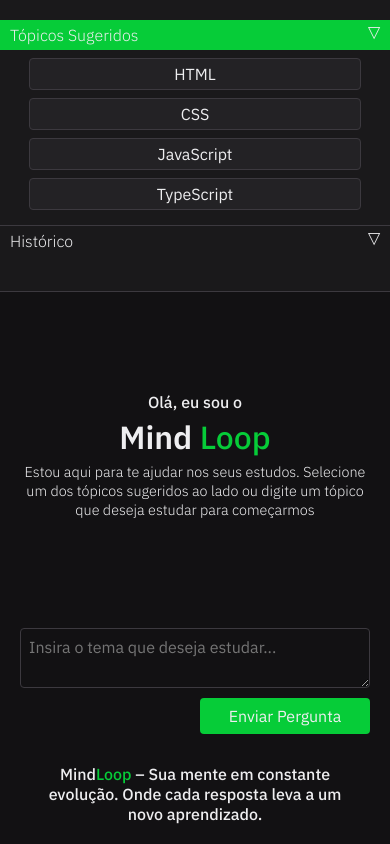
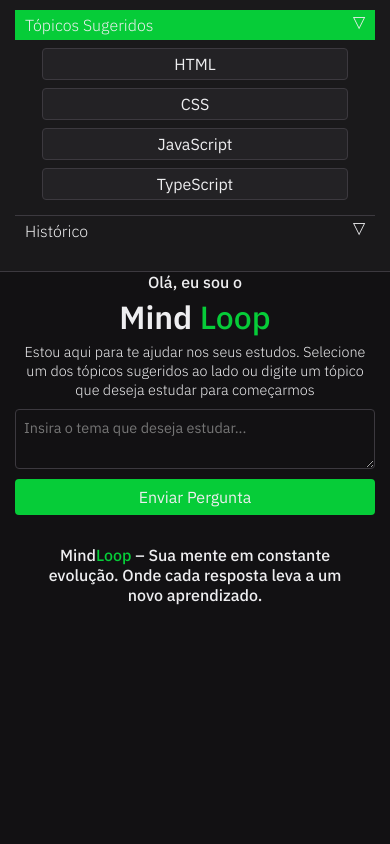
Before and after one commit to Guilherme0Ramalho/MindLoop, a React (Vite) app: page / in a window 390 px wide. Built offline with nearby package versions, Linux system fonts and the light colour scheme.

Commit message:
arrumando responsividade para mobile

```diff
--- a/src/App.tsx
+++ b/src/App.tsx
@@ -1,5 +1,5 @@
-import { useState } from "react"
-import { ItemSuggestion } from "./components/ItemSuggestion"
+import { useState } from "react";
+import { ItemSuggestion } from "./components/ItemSuggestion";
 import { getHistoric, setHistoric } from "./storage/historics";
 
 type ProgressType = 'pending' | 'started' | 'done';
@@ -7,60 +7,57 @@ type ProgressType = 'pending' | 'started' | 'done';
 function App() {
   const [progress, setProgress] = useState<ProgressType>('pending');
   const [textarea, setTextarea] = useState<string>('');
-	const [chat, setChat] = useState<string[]>([])
+  const [chat, setChat] = useState<string[]>([]);
 
-	function resetChat(){
-		setProgress('pending')
-		setChat([])
+  function resetChat() {
+    setProgress('pending');
+    setChat([]);
   }
 
   function handleSubmitChat() {
-		if (!textarea){
-			return
+    if (!textarea) return;
+
+    const message = textarea;
+    setTextarea('');
+
+    if (progress === 'pending') {
+      setHistoric(message);
+      setChat(text => [...text, message]);
+      setChat(text => [...text, 'Aqui será a pergunta gerada por uma IA']);
+      setProgress('started');
+      return;
     }
 
-		const message = textarea
-		setTextarea('')
-
-		if (progress === 'pending'){
-			setHistoric(message)
-			setChat(text => [...text,message])
-			setChat(text => [...text, 'Aqui será a pergunta gerada por uma IA'])
-
-			setProgress('started')
-			return
+    setChat(text => [...text, message]);
+    setChat(text => [...text, 'Aqui será o feedback gerado por uma IA']);
+    setProgress('done');
   }
 
-		setChat(text => [...text, message])
-		setChat(text => [...text, 'Aqui será o feedback gerado por uma IA'])
-
-		setProgress('done')
-	}
-
-	console.log(chat)
   return (
     <div className="container">
+
+      {/* ===== SIDEBAR ===== */}
       <div className="sidebar">
         <details open className="suggestion">
           <summary>Tópicos Sugeridos</summary>
-				  <ItemSuggestion title="HTML" onClick= {() => setTextarea('HTML')}/>
-				  <ItemSuggestion title="CSS" onClick= {() => setTextarea('CSS')}/>
-				  <ItemSuggestion title="JavaScript" onClick= {() => setTextarea('JavaScript')}/>
-				  <ItemSuggestion title="TypeScript" onClick= {() => setTextarea('TypeScript')}/>
+          <ItemSuggestion title="HTML" onClick={() => setTextarea('HTML')} />
+          <ItemSuggestion title="CSS" onClick={() => setTextarea('CSS')} />
+          <ItemSuggestion title="JavaScript" onClick={() => setTextarea('JavaScript')} />
+          <ItemSuggestion title="TypeScript" onClick={() => setTextarea('TypeScript')} />
         </details>
 
         <details open className="historic">
           <summary>Histórico</summary>
-				  {
-					getHistoric().map(item => (
-						<ItemSuggestion title={item} onClick= {() => setTextarea(item)}/>
-					))
-				  }
+          {getHistoric().map((item, index) => (
+            <ItemSuggestion key={index} title={item} onClick={() => setTextarea(item)} />
+          ))}
         </details>
       </div>
 
+      {/* ===== CONTENT ===== */}
       <div className="content">
-			 {progress ==='pending' && (
+
+        {progress === 'pending' && (
           <div className="box-home">
             <span>Olá, eu sou o</span>
             <h1>Mind <span>Loop</span></h1>
@@ -73,42 +70,43 @@ function App() {
           </div>
         )}
 
-			  {progress !== 'pending' && (<div className="box-chat">
-			  {chat [0] &&(
-				  <h1>Você está estudando sobre <span>{chat[0]}</span></h1>
+        {progress !== 'pending' && (
+          <div className="box-chat">
+            {chat[0] && <h1>Você está estudando sobre <span>{chat[0]}</span></h1>}
+            {chat[1] && (
+              <div className="question">
+                <h2>Pergunta</h2>
+                <p>{chat[1]}</p>
+              </div>
             )}
-				{chat [1] && (
-				  <div className="question">
-					  <h2><img src="/asses/question.svg" /> Pergunta</h2>
-					  <p>{chat[1]}</p>
-				  </div>)}
-
-				  {chat [2] && (
+            {chat[2] && (
               <div className="answer">
                 <h2>Sua Resposta</h2>
-					  <p>{chat [2]}</p>
-				  </div>)}
-
-				  {chat [3] && (
+                <p>{chat[2]}</p>
+              </div>
+            )}
+            {chat[3] && (
               <div className="feedback">
                 <h2>Feedback teach<span>.me</span></h2>
-					  <p>{chat [3]}</p>
+                <p>{chat[3]}</p>
                 <div className="actions">
                   <button onClick={resetChat}>Estudar novo tópico</button>
                 </div>
-				  </div> )}
-			  </div>)}
+              </div>
+            )}
+          </div>
+        )}
 
         {progress !== 'done' && (
           <div className="box-input">
             <textarea
               value={textarea}
-				  onChange={element => setTextarea(element.target.value)}
-				  placeholder={
-					progress ==='started' ? "Insira sua resposta..." :"Insira o tema que deseja estudar..."
-				  }
+              onChange={e => setTextarea(e.target.value)}
+              placeholder={progress === 'started' ? "Insira sua resposta..." : "Insira o tema que deseja estudar..."}
             />
-				  <button onClick={handleSubmitChat}>{progress === 'pending' ? 'Enviar Pergunta': 'Eviar Resposta'}</button>
+            <button onClick={handleSubmitChat}>
+              {progress === 'pending' ? 'Enviar Pergunta' : 'Enviar Resposta'}
+            </button>
           </div>
         )}
 
@@ -118,7 +116,7 @@ function App() {
         </footer>
       </div>
     </div>
-  )
+  );
 }
 
-export default App
+export default App;
--- a/src/index.css
+++ b/src/index.css
@@ -27,20 +27,21 @@ body {
   color: var(--text-color);
 }
 
+/* ===== CONTAINER ===== */
 .container {
   width: 100%;
-  height: 100vh;
   display: flex;
   flex-direction: column; /* mobile first */
+  height: auto;
 }
 
+/* ===== SIDEBAR ===== */
 .sidebar {
   background-color: var(--foreground-primary);
   width: 100%;
-  height: auto;
+  padding: 10px 15px;
   border-right: none;
   border-bottom: 1px solid var(--border-primary);
-  padding: 20px 0;
 }
 
 details {
@@ -88,14 +89,15 @@ details button {
   background-color: var(--primary);
 }
 
+/* ===== CONTENT ===== */
 .content {
   width: 100%;
-  height: 100%;
   display: flex;
-  padding: 0 20px;
   flex-direction: column;
+  padding: 0 15px;
 }
 
+/* ===== BOX HOME ===== */
 .box-home {
   display: flex;
   flex-direction: column;
@@ -111,7 +113,7 @@ details button {
 }
 
 .box-home h1 {
-  font-size: clamp(2rem, 6vw, 3rem);
+  font-size: 2rem;
   font-weight: 600;
 }
 
@@ -121,9 +123,10 @@ details button {
 
 .box-home p {
   font-weight: 300;
-  font-size: clamp(0.9rem, 3vw, 1rem);
+  font-size: 0.9rem;
 }
 
+/* ===== BOX INPUT ===== */
 .box-input {
   display: flex;
   flex-direction: column;
@@ -142,31 +145,19 @@ details button {
   border-radius: 4px;
   outline: none;
   color: var(--text-color);
+  font-size: 0.9rem;
 }
 
 .box-input button {
-  width: 170px;
-  margin-left: auto;
+  width: 100%; /* botão mobile full width */
+  margin-left: 0;
   padding: 8px;
   border-radius: 4px;
   background-color: var(--primary);
   color: var(--text-color);
 }
 
-.box-footer {
-  width: 100%;
-  padding: 20px;
-}
-
-.box-footer p {
-  text-align: center;
-  font-weight: 500;
-}
-
-.box-footer p span {
-  color: var(--primary);
-}
-
+/* ===== BOX CHAT ===== */
 .box-chat {
   display: flex;
   flex-direction: column;
@@ -176,7 +167,7 @@ details button {
 }
 
 .box-chat > h1 {
-  font-size: clamp(1.5rem, 5vw, 2.5rem);
+  font-size: 1.5rem;
   font-weight: 400;
 }
 
@@ -200,7 +191,7 @@ details button {
 .question h2 {
   display: flex;
   gap: 8px;
-  font-size: clamp(1rem, 3vw, 1.5rem);
+  font-size: 1.2rem;
   align-items: center;
   font-weight: 500;
   margin-bottom: 15px;
@@ -221,7 +212,7 @@ details button {
   background-color: var(--secondary);
   border-bottom: 1px solid var(--border-primary);
   font-weight: 400;
-  font-size: clamp(1rem, 3vw, 1.3rem);
+  font-size: 1.2rem;
 }
 
 .answer p {
@@ -236,7 +227,7 @@ details button {
 }
 
 .feedback h2 {
-  font-size: clamp(1.3rem, 4vw, 1.8rem);
+  font-size: 1.5rem;
   text-align: center;
   margin-bottom: 20px;
 }
@@ -252,24 +243,41 @@ details button {
 
 .feedback .actions {
   display: flex;
+  flex-direction: column; /* mobile empilhado */
   justify-content: center;
-  gap: 20px;
+  gap: 10px;
   padding-top: 20px;
   border-top: 1px solid var(--border-secondary);
 }
 
 .feedback .actions button {
-  width: 170px;
+  width: 100%;
   padding: 8px;
   border-radius: 4px;
   background-color: var(--primary);
   color: var(--text-color);
 }
 
-/* ===== RESPONSIVIDADE PARA TELAS MAIORES ===== */
+/* ===== BOX FOOTER ===== */
+.box-footer {
+  width: 100%;
+  padding: 20px;
+}
+
+.box-footer p {
+  text-align: center;
+  font-weight: 500;
+}
+
+.box-footer p span {
+  color: var(--primary);
+}
+
+/* ===== RESPONSIVIDADE ===== */
 @media (min-width: 768px) {
   .container {
     flex-direction: row;
+    height: 100vh;
   }
 
   .sidebar {
@@ -283,7 +291,35 @@ details button {
     padding: 0 50px;
   }
 
+  .box-home h1 {
+    font-size: 3rem;
+  }
+
+  .box-home p {
+    font-size: 1rem;
+  }
+
+  .box-chat > h1 {
+    font-size: 2.5rem;
+  }
+
+  .question h2,
+  .answer h2,
+  .feedback h2 {
+    font-size: 1.5rem;
+  }
+
   .box-input textarea {
     min-height: 100px;
   }
+
+  .box-input button {
+    width: 170px;
+    margin-left: auto;
+  }
+
+  .feedback .actions {
+    flex-direction: row; /* botões lado a lado */
+    gap: 20px;
+  }
 }
```
Lines whose indentation alone changed are shown as unchanged.
